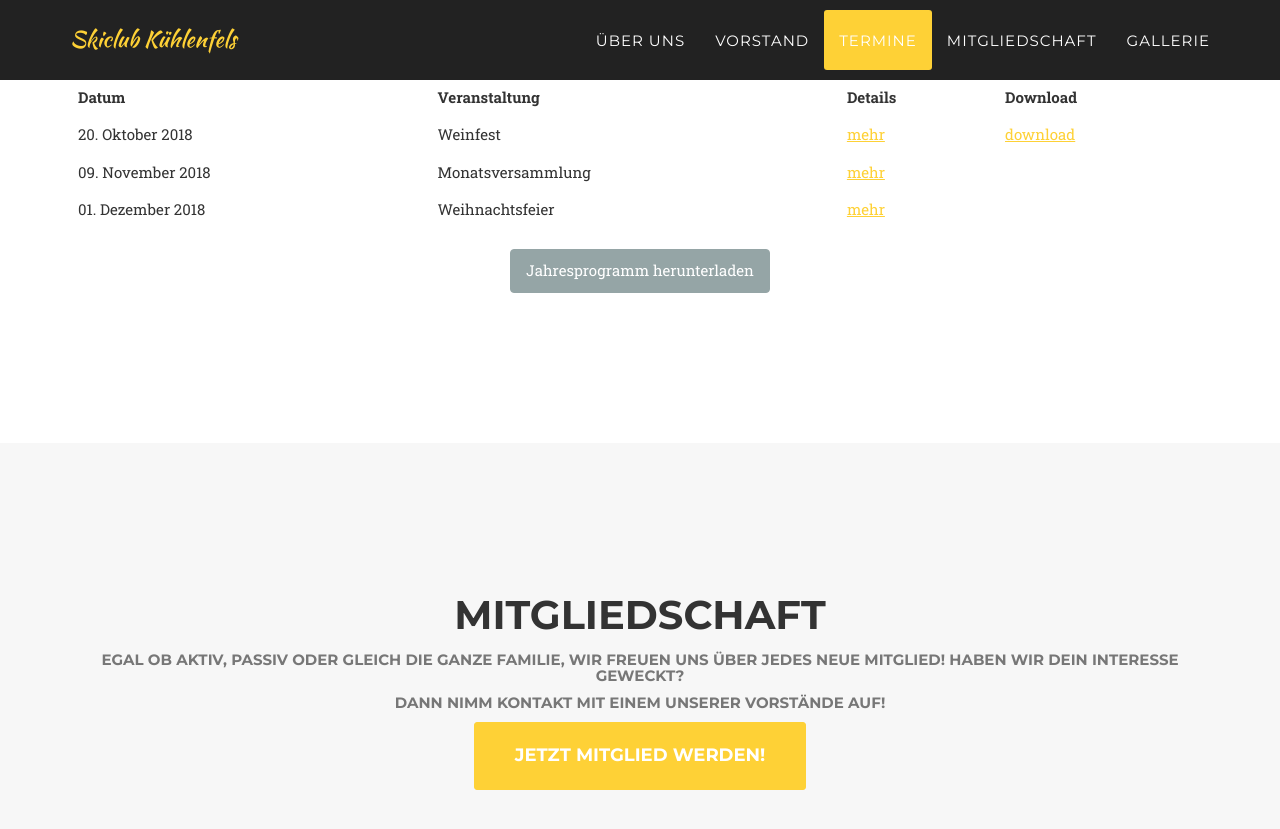
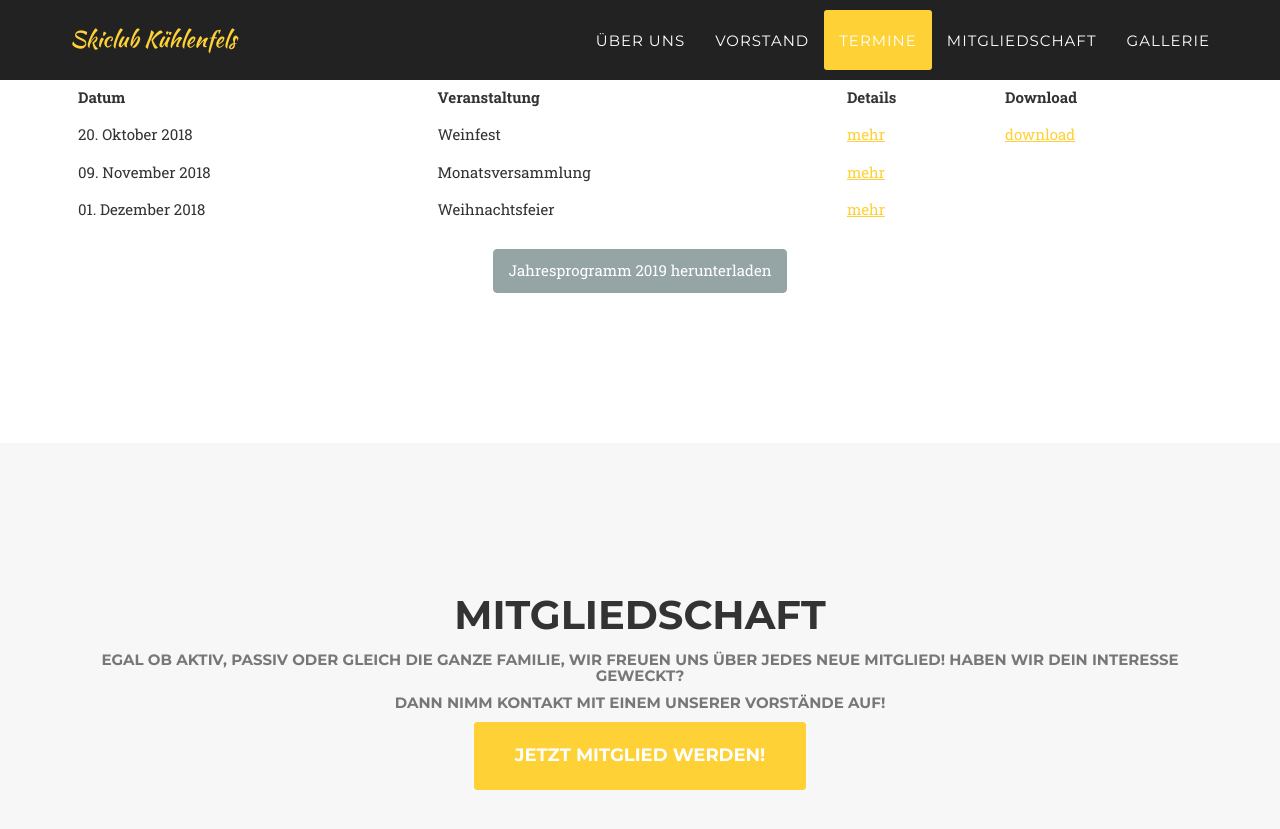
Before and after one commit to ChrisBr/skiclub, a Jekyll site: the page built from index.html, in a window 1280 px wide and 900 px high, scrolled down 3252 px. Shown: the top 829 px of the window. Built offline with Jekyll 4.4.1, drawn with Linux system fonts in a browser that asks for light colours; nearby versions of some CDN libraries; some web fonts are replaced; comment, search, counter and statistics services are not loaded.

Commit message:
Add program for 2019

```diff
--- a/_includes/events.html
+++ b/_includes/events.html
@@ -48,7 +48,7 @@
         </div>
         <div class="row">
             <div class="col-lg-12 text-center">
-            <a href="{{ 'data/2018.pdf' }}" target="_blank" class="btn btn-default">Jahresprogramm herunterladen</a>
+            <a href="{{ 'data/2019.pdf' }}" target="_blank" class="btn btn-default">Jahresprogramm 2019 herunterladen</a>
             </div>
         </div>
     </div>
```
Also changed, not shown: 2 other files.
